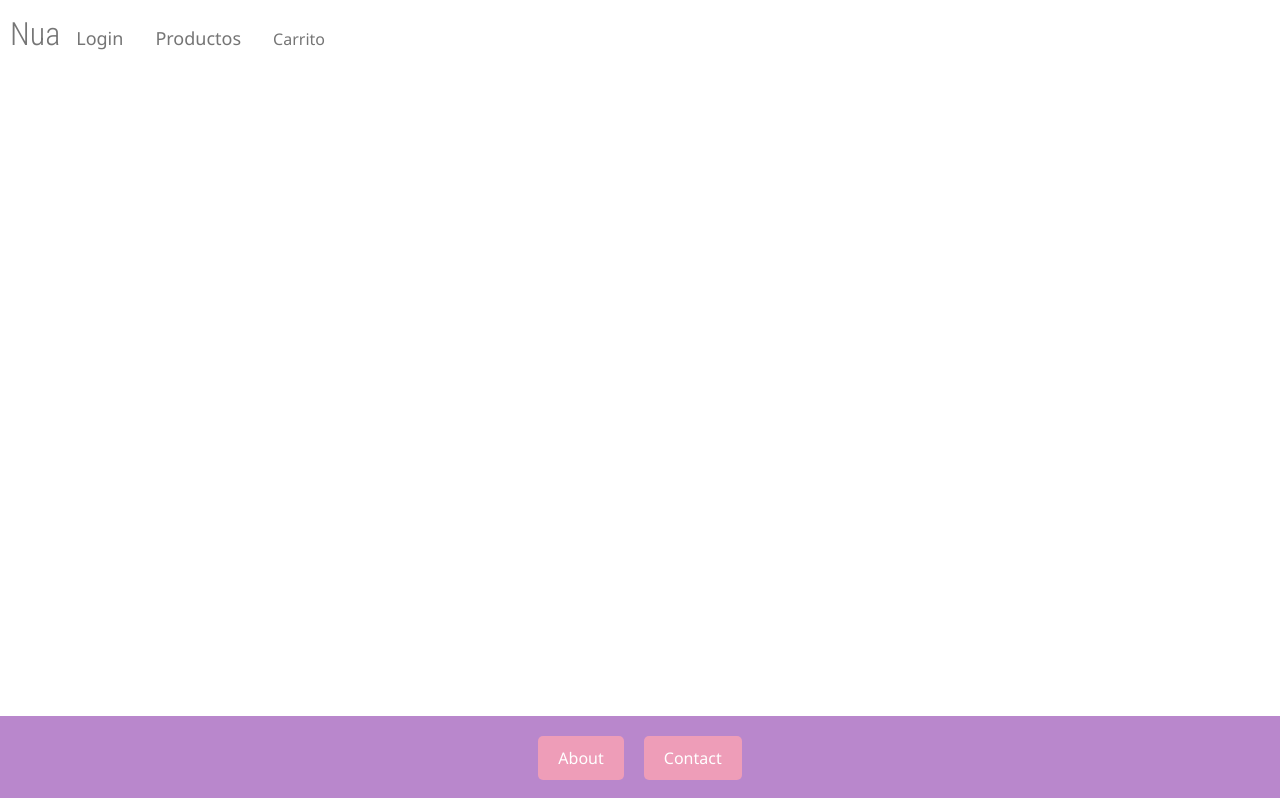
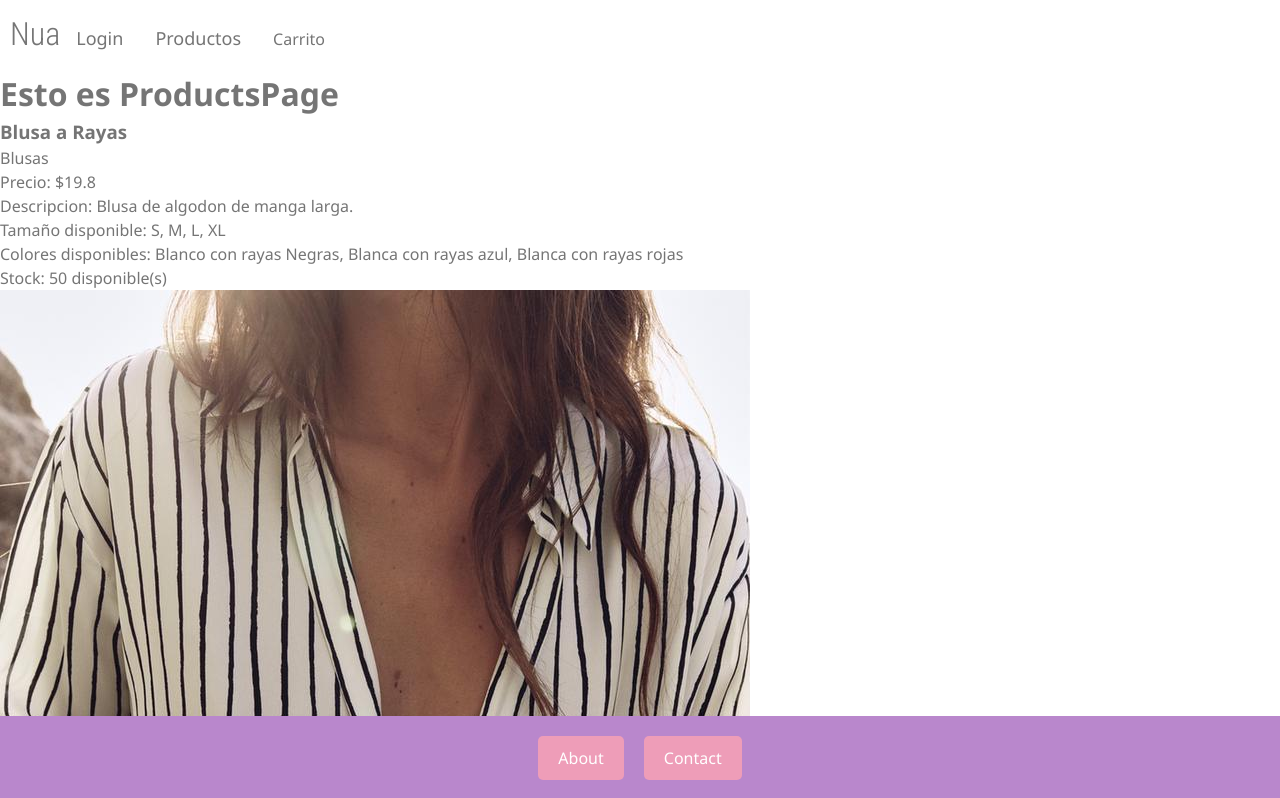
Before and after one commit to Jedilady/ProyectoFinal-Grupo2, a React (Vite) app: page /products/Blusas in a window 1280 px wide. Shown: the top 798 px of the page. Built offline with nearby package versions, Linux system fonts and the light colour scheme.

Commit message:
-App: añadido de rutas productos/novedades y productos/category -HomeProductCard: llamados a productos corregidos -ProductsPageActualizado: el llamado a las categorías con useParams -ProductsFiltered: creada toda la lógica para las cargas de los diversos artículos

```diff
--- a/src/App.jsx
+++ b/src/App.jsx
@@ -27,6 +27,8 @@ function App() {
           <Route path="/login" element={<LoginPage />} />
           <Route path="/register" element={<RegisterPage />} />
           <Route path="/products" element={<ProductsPage />} />
+          <Route path="/products/:category" element={<ProductsPage />} />
+          <Route path="/products/:novedades" element={<ProductsPage />} />
           <Route path="/Product/:productId" element={<ProductIdPage />} />
           <Route path="/admin" element={<AdminPage />} />
           <Route path="/cart" element={<CartPage />} />
--- a/src/components/HomeProductCard/HomeProductCard.jsx
+++ b/src/components/HomeProductCard/HomeProductCard.jsx
@@ -2,7 +2,6 @@ import { useContext, useState, useEffect } from "react";
 import { ProductsContext } from "../../context/ProductsContext";
 import { useMediaQuery } from "../../customs/useMediaQuery";
 import { Link } from "react-router-dom";
-import ProductsFiltered from "../ProductsFiltered";
 
 import "./HomeProductCard.css"
 import { FaLongArrowAltRight } from "react-icons/fa";
@@ -36,16 +35,15 @@ const HomeProductCard = ({ category }) => {
         <div className="home-product-grid">
         {allFiltered.slice(0, number).map((producto) => (
             <div className="home-product-img" key={producto.id} >
-                <Link to={`/Product/:${producto.id}`}>
+                <Link to={`/Product/${producto.id}`}>
                     <img src={producto.images.model} alt={`${producto.name} - Modelo`} />
                 </Link>
             </div>
         ))}
             <div className="home-product-bt">
-                <ProductsFiltered category={"Figuras"}>
+            <Link to={`/products/${category}`} className="secondary-button" category={category}>
                     Ver todo <FaLongArrowAltRight />
-                </ProductsFiltered>
-                <a className="secondary-button">Ver todo <FaLongArrowAltRight /></a>
+            </Link>
             </div>
         </div>
     );
--- a/src/components/ProductsFiltered.jsx
+++ b/src/components/ProductsFiltered.jsx
@@ -2,16 +2,63 @@ import { useContext, useState, useEffect } from "react";
 import { ProductsContext } from "../context/ProductsContext";
 import ProductCard from "../components/ProductCard";
 
-const ProductsFiltered = ({category}) => {
+export const ProductsFiltered = ({category}) => {
+
+    const { allProducts } = useContext(ProductsContext);
+
+    const [allFiltered, setAllFiltered] = useState([]);
+
+    function filtrado(categoria) {
+        return (
+            allProducts.filter((product) => (
+                product.category === categoria
+            ))
+        )
+    }
+
+    useEffect(() => {
+        if (category==="all") {
+            setAllFiltered(allProducts);
+        }
+        else if (category==="novedades") {
+            const blusas = filtrado("Blusas").slice(2,5);
+            const pants = filtrado("Pantalones").slice(3,6);
+            const vestidos = filtrado("Vestidos").slice(1,4);
+
+            setAllFiltered([...blusas, ...pants, ...vestidos]);
+        }
+        else {
+            setAllFiltered(filtrado(category))
+        }
+    }, [allProducts, category]); // Dependencia añadida para actualizar el filtro cuando cambian los productos
+
+    console.log(allFiltered);
+
+    return category === "all" ? (
+        <div className="product-grid">
+            {allFiltered.map((producto) => (
+                <ProductCard key={producto.id} product={producto} />
+            ))}
+        </div>
+    ) : (
+        <div className="product-grid">
+            {allFiltered.map((producto) => (
+                <ProductCard key={producto.id} product={producto} />
+            ))}
+        </div>
+    );
+};
+
+/*
+export const ProductsAll = ({category}) => {
+
     const { allProducts } = useContext(ProductsContext);
 
     const [allFiltered, setAllFiltered] = useState([]);
 
     useEffect(() => {
         setAllFiltered(
-            allProducts.filter((product) => (
-                product.category === category))
-        );
+            allProducts);
     }, [allProducts, category]); // Dependencia añadida para actualizar el filtro cuando cambian los productos
 
     return (
@@ -22,6 +69,21 @@ const ProductsFiltered = ({category}) => {
         </div>
     );
 };
+*/
 
 
-export default ProductsFiltered
+//export default ProductsFiltered
+
+/*
+
+
+        else if (category==="novedades" {
+            const blusas  = () => {
+                setAllFiltered(
+                    allProducts.filter((product) => (
+                        product.category === blusas))
+                    );
+            }
+        }
+        )
+*/
--- a/src/pages/ProductsPage.jsx
+++ b/src/pages/ProductsPage.jsx
@@ -1,21 +1,26 @@
-import { useContext } from "react";
-//import { ProductsContext } from "../context/ProductsContext";
-//import ProductCard from "../components/ProductCard";
+import { useParams } from "react-router-dom";//para poder pasar la categoría
+import {ProductsFiltered} from "../components/ProductsFiltered";
 
 function ProductsPage() {
-  //Constante para manejar la importación del contexto
-  //"allProducts" viene de lo definido como children en el contexto
-  const { allProducts } = useContext(ProductsContext);
+
+  //Parámetro para poder obtener la categoría que proviene del enlace anterior
+  const { category } = useParams();
+  const { novedades } = useParams();
 
   return (
     <div>
       <h1>Esto es ProductsPage</h1>
-      <div className="product-grid">
-        {allProducts.map((producto) => (
-          <ProductCard key={producto.id} product={producto} />
-        ))}
-    </div>
+      { novedades ?
+        (<ProductsFiltered category={"novedades"}/>) :
+        ( category ?
+          (<ProductsFiltered category={category}/>) :
+          (<ProductsFiltered category={"all"}/>)
+        )
+      }
     </div>
   );
 }
 export default ProductsPage;
+
+//* { category : (<ProductsFiltered category={category}/>)? (<ProductsFiltered category={all}/>)}
+//(<ProductsAll category={all}/>)}
```
